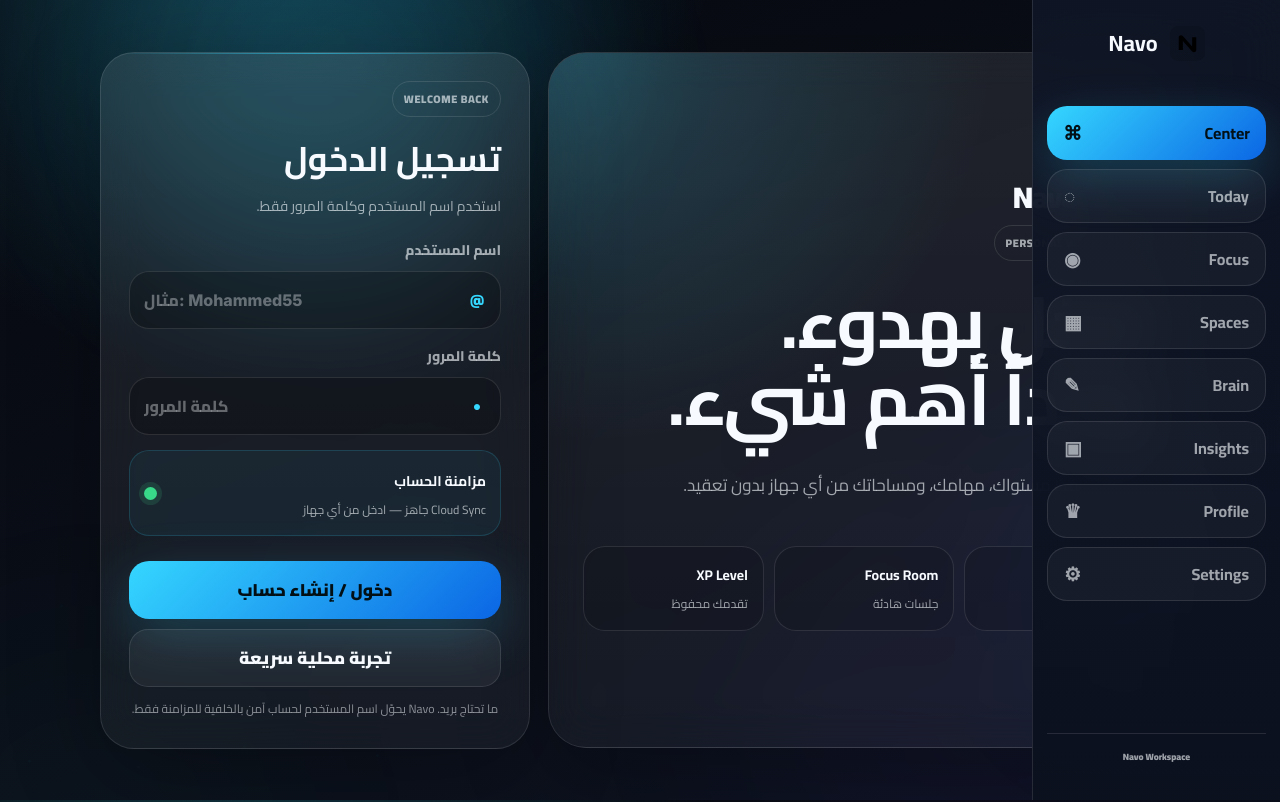
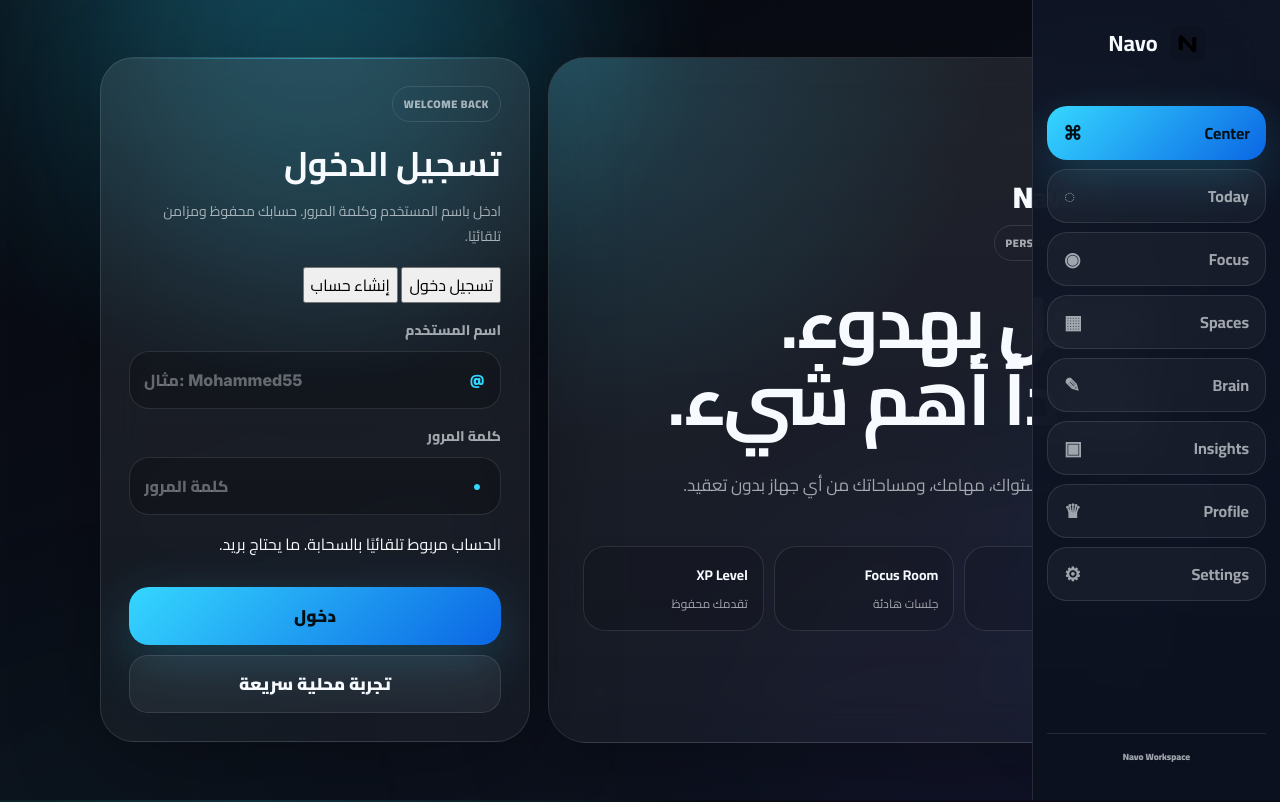
Before and after one commit to Fulter1/Navo, a plain HTML site: page index.html in a window 1280 px wide. Shown: the top 802 px of the page. Drawn offline with Linux system fonts and the light colour scheme.

Commit message:
index.html

```diff
--- a/index.html
+++ b/index.html
@@ -45,11 +45,16 @@
         </div>
       </aside>
 
-      <form id="authForm" class="glass auth-card auth-card-v3">
-        <div class="auth-card-head">
-          <span class="eyebrow">WELCOME BACK</span>
-          <h2>تسجيل الدخول</h2>
-          <p>استخدم اسم المستخدم وكلمة المرور فقط.</p>
+      <form id="authForm" class="glass auth-card auth-card-v3 clean-auth-card" data-mode="login">
+        <div class="auth-card-head clean-auth-head">
+          <span class="eyebrow" id="authEyebrow">WELCOME BACK</span>
+          <h2 id="authTitle">تسجيل الدخول</h2>
+          <p id="authSubtitle">ادخل باسم المستخدم وكلمة المرور. حسابك محفوظ ومزامن تلقائيًا.</p>
+        </div>
+
+        <div class="auth-tabs-clean" role="tablist" aria-label="اختيار نوع الدخول">
+          <button id="loginModeBtn" class="active" type="button">تسجيل دخول</button>
+          <button id="registerModeBtn" type="button">إنشاء حساب</button>
         </div>
 
         <label class="field">اسم المستخدم
@@ -59,15 +64,11 @@
           <div class="input-wrap"><span>●</span><input id="userPass" type="password" placeholder="كلمة المرور" minlength="6" autocomplete="current-password" required></div>
         </label>
 
-        <div class="auth-sync-row">
-          <div><b>مزامنة الحساب</b><small id="authSyncText">Cloud جاهز إذا Supabase مضبوط</small></div>
-          <span id="authSyncDot" class="sync-dot"></span>
-        </div>
+        <div id="authHint" class="auth-hint clean-auth-hint">الحساب مربوط تلقائيًا بالسحابة. ما يحتاج بريد.</div>
+        <p id="authInlineMsg" class="auth-inline-msg" aria-live="polite"></p>
 
-        <button class="primary full auth-submit" type="submit">دخول / إنشاء حساب</button>
+        <button id="authSubmitBtn" class="primary full auth-submit" type="submit">دخول</button>
         <button id="demoBtn" class="ghost full" type="button">تجربة محلية سريعة</button>
-
-        <small class="auth-note">ما تحتاج بريد. Navo يحوّل اسم المستخدم لحساب آمن بالخلفية للمزامنة فقط.</small>
       </form>
     </div>
   </section>
```
